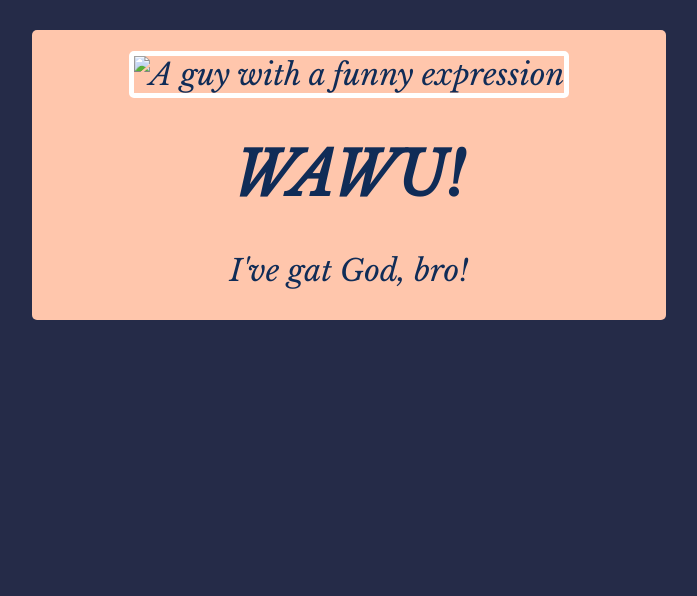
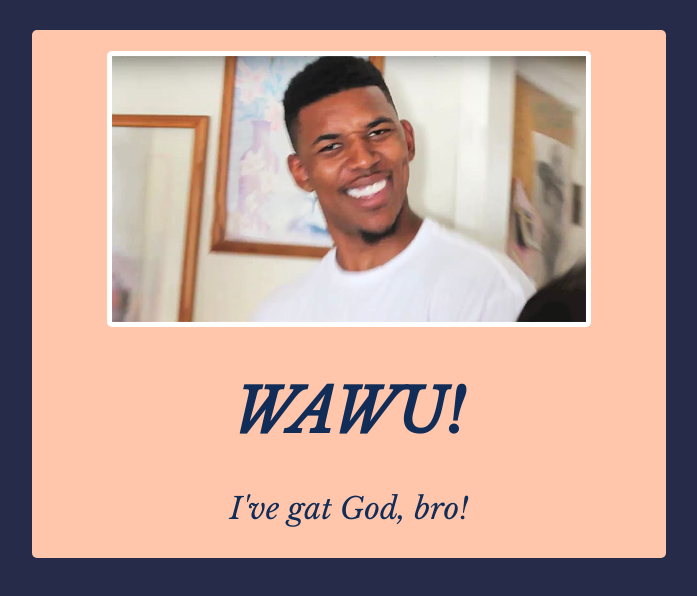
Before and after one commit to didi68/motivational-poster, a plain HTML site: page index.html in a window 1280 px wide. Shown: the whole page, without its empty margins (292-989 px from the left). Drawn offline with nearby package versions, Linux system fonts and the light colour scheme.

Commit message:
Update index.html

```diff
--- a/index.html
+++ b/index.html
@@ -29,7 +29,7 @@ But it must have the following features:
 
   <body>
     <div class="poster">
-      <img src="images/amazed.jpg" alt="A guy with a funny expression" class="image">
+      <img src="./image/amazed.jpg" alt="A guy with a funny expression" class="image">
       <h1>Wawu!</h1>
       <p>I've gat God, bro!</p>
     </div>
```
